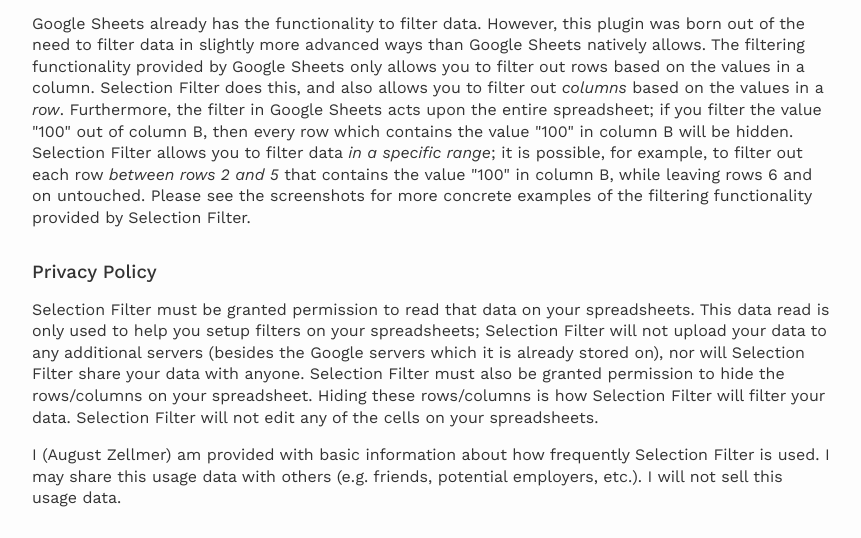
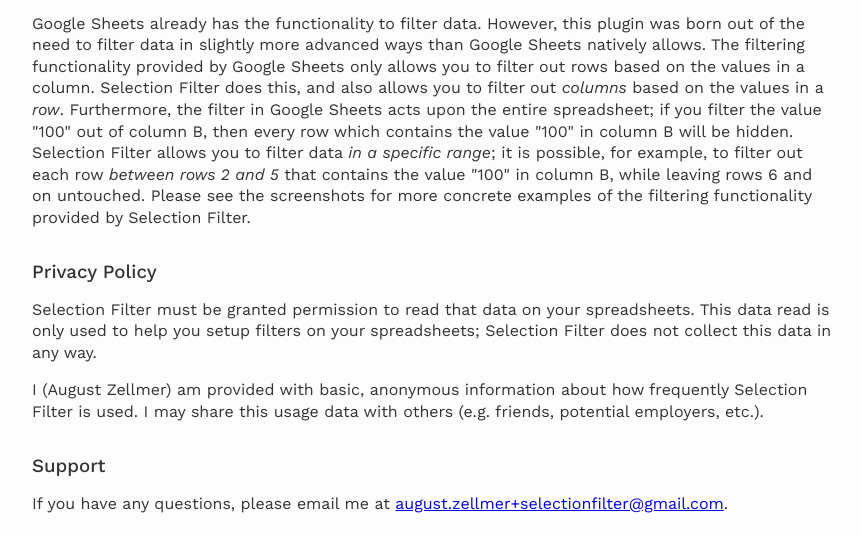
Before and after one commit to AugustZellmer/Selection-Filter-Site, a plain HTML site: page index.html in a window 1280 px wide. Shown: the part 1205-1743 px from the top of the page, without its empty margins (208-1069 px from the left). Drawn offline with nearby package versions, Linux system fonts and the light colour scheme.

Commit message:
Update privacy policy

```diff
--- a/index.html
+++ b/index.html
@@ -28,12 +28,9 @@
 				provided by Selection Filter.</p>
 			<h3 id="privacyPolicy" class="hashLink">Privacy Policy</h3>
 			<p>Selection Filter must be granted permission to read that data on your spreadsheets. This data read is only used to
-				help you setup filters on your spreadsheets; Selection Filter will not upload your data to any additional servers
-				(besides the Google servers which it is already stored on), nor will Selection Filter share your data with anyone.
-				Selection Filter must also be granted permission to hide the rows/columns on your spreadsheet. Hiding these rows/columns
-				is how Selection Filter will filter your data. Selection Filter will not edit any of the cells on your spreadsheets.</p>
-			<p>I (August Zellmer) am provided with basic information about how frequently Selection Filter is used. I may share this
-				usage data with others (e.g. friends, potential employers, etc.). I will not sell this usage data.</p>
+				help you setup filters on your spreadsheets; Selection Filter does not collect this data in any way.</p>
+			<p>I (August Zellmer) am provided with basic, anonymous information about how frequently Selection Filter is used. I may share this
+				usage data with others (e.g. friends, potential employers, etc.).</p>
 			<h3 id="support" class="hashLink">Support</h3>
 			<p>If you have any questions, please email me at <a alt="support email" href="mailto:august.zellmer+selectionfilter@gmail.com">
 				august.zellmer+selectionfilter@gmail.com</a>.</p>
```
